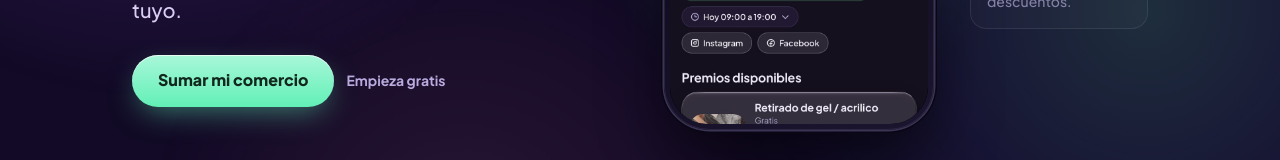
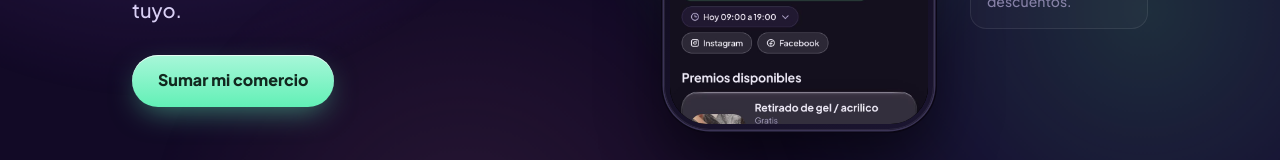
Before and after one commit to laptopsuarez1-web/camina-app, a Next.js app in the folder apps/partner/: page /comercios in a window 1280 px wide. Shown: the part 575-735 px from the top of the page. Built offline with nearby package versions, Linux system fonts and the light colour scheme.

Commit message:
Comercios: solo «Sumar mi comercio» en la portada

```diff
--- a/apps/partner/src/components/landing/ComerciosShow.tsx
+++ b/apps/partner/src/components/landing/ComerciosShow.tsx
@@ -76,7 +76,6 @@ export function HeroComercio() {
           <p className="sub">En Camina, las personas ganan Puntos por caminar y los canjean en comercios de su zona. Suma el tuyo.</p>
           <div className="lp-cta">
             <Link className="lp-btn mint cx-btn" href="/registro" data-medir="comercios_hero_sumar">Sumar mi comercio</Link>
-            <span className="cx-free">Empieza gratis</span>
           </div>
         </div>
 
```
